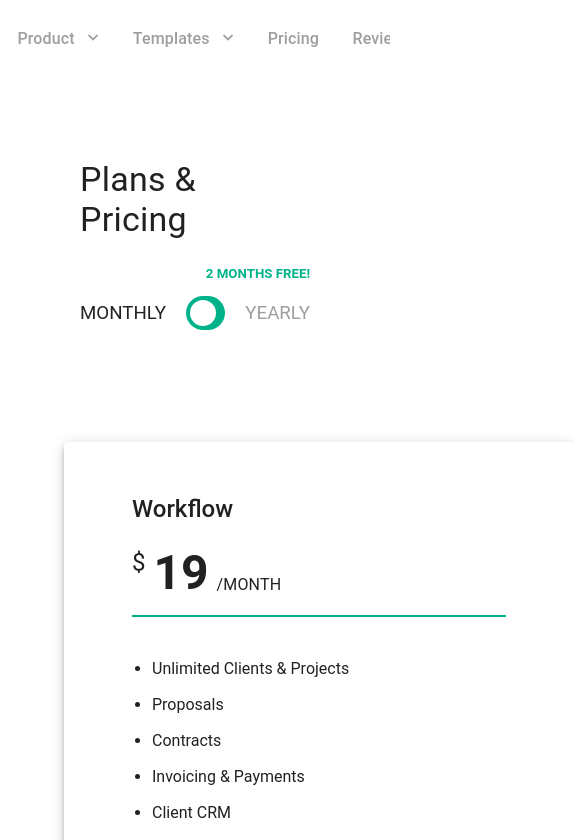
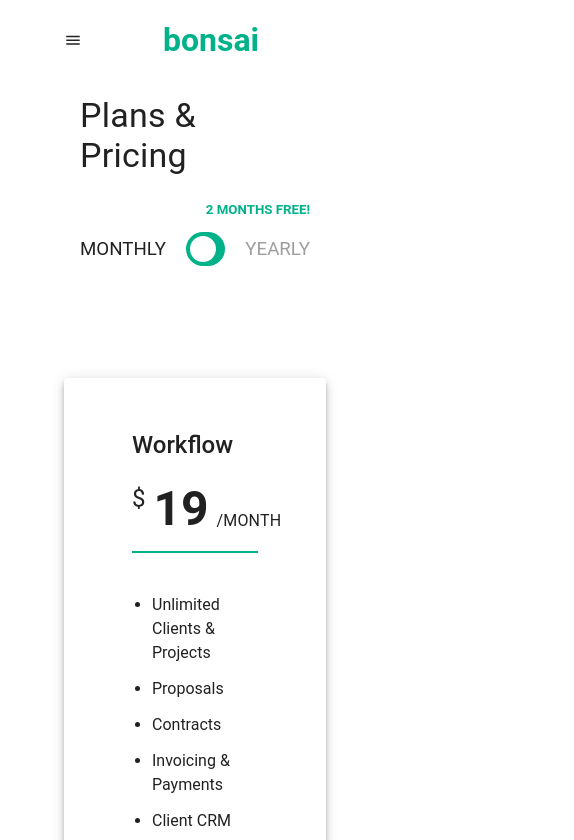
Before and after one commit to FabricioEllerSL/bonsai-pricing-page, a Vue app in the folder front-end/: page / in a window 390 px wide. Shown: the top 840 px of the page, 574 px wide, since content can reach past the window. Built offline with nearby package versions, Linux system fonts and the light colour scheme.

Commit message:
feat: responsive navbar

```diff
--- a/front-end/src/components/Bonsai.vue
+++ b/front-end/src/components/Bonsai.vue
@@ -14,9 +14,25 @@
 <template>
   <v-container fluid class="">
 
+    <!-- NAVBAR MOBILE -->
+
+    <div class="d-block w-100 d-md-none" style="position: absolute;">
+      <v-row>
+        <v-col cols="4" class="d-flex justify-center align-center">
+          <v-btn class="elevation-0">
+            <v-icon icon="mdi-menu" />
+          </v-btn>
+        </v-col>
+        <v-col cols="4" class="text-center">
+          <h1 class="text-primary">bonsai</h1>
+        </v-col>
+        <v-col cols="4"></v-col>
+      </v-row>
+    </div>
+
     <!-- NAVBAR / HEADER -->
 
-    <v-app-bar :elevation="0">
+    <div class="d-none d-md-block">
       <v-row>
         <v-col class="text-center">
           <h1 class="text-primary ml-n16">bonsai</h1>
@@ -25,7 +41,7 @@
           <!-- DROP DOWN MENUS -->
           <v-menu>
             <template v-slot:activator="{ props }">
-              <v-btn append-icon="mdi-chevron-down" color="grey" v-bind="props" class="text-capitalize text-subtitle-1">Product</v-btn>
+              <v-btn append-icon="mdi-chevron-down" v-bind="props" class="text-grey elevation-0 text-capitalize text-subtitle-1">Product</v-btn>
             </template>
             <v-list>
               <v-list-item v-for="(item, index) in items" :key="index" :value="index">
@@ -35,7 +51,7 @@
           </v-menu>
           <v-menu>
             <template v-slot:activator="{ props }">
-              <v-btn append-icon="mdi-chevron-down" color="grey" v-bind="props" class="text-capitalize text-subtitle-1">Templates</v-btn>
+              <v-btn append-icon="mdi-chevron-down" v-bind="props" class="text-grey elevation-0 text-capitalize text-subtitle-1">Templates</v-btn>
             </template>
             <v-list>
               <v-list-item v-for="(item, index) in items" :key="index" :value="index">
@@ -45,15 +61,15 @@
           </v-menu>
 
           <!-- BUTTONS -->
-          <v-btn class="text-grey text-capitalize text-subtitle-1">Pricing</v-btn>
-          <v-btn class="text-grey text-capitalize text-subtitle-1">Reviews</v-btn>
+          <v-btn class="elevation-0 text-grey text-capitalize text-subtitle-1">Pricing</v-btn>
+          <v-btn class="elevation-0 text-grey text-capitalize text-subtitle-1">Reviews</v-btn>
         </v-col>
         <v-col class="d-flex align-center justify-center">
           <v-btn class="text-primary mr-3 px-5 log-in-btn">LOG IN</v-btn>
           <v-btn class="bg-primary px-8 font-weight-bold">START FREE</v-btn>
         </v-col>
       </v-row>
-    </v-app-bar>
+    </div>
 
     <!-- PLANS AND PRICING -->
 
@@ -82,7 +98,7 @@
   <v-container class="mt-16 px-16">
     <v-row>
       <v-col>
-        <v-card class="pa-10 elevation-5 px-13" width="510">
+        <v-card class="pa-10 elevation-5 px-13 w-100">
           <v-card-title class="text-h5">Workflow</v-card-title>
           <div class="d-flex mx-4 my-3">
             <p class="text-h5">$</p>
@@ -103,7 +119,7 @@
         </v-card>
       </v-col>
       <v-col class="d-flex justify-end">
-        <v-card class="pa-10 elevation-5 px-13" width="510">
+        <v-card class="pa-10 elevation-5 px-13 w-100">
           <v-card-title class="text-h5">Workflow Plus</v-card-title>
           <div class="d-flex mx-4 my-3">
             <p class="text-h5">$</p>
@@ -177,11 +193,11 @@
 
   <v-container class="mt-16 px-16">
     <v-row style="background-color: #D4F1F4; height: 300px;" class="d-flex align-center rounded-lg">
-      <v-col class="pl-16" cols="9">
+      <v-col class="pl-0 pl-md-16" cols="12" md="9">
         <h2 class="d-flex text-h4 my-font-serif">It's <h2 class="text-h4 mx-2 text-primary my-font-serif">your</h2> business.</h2>
-        <h2 class="text-h4 my-font-serif">We're here to help it grow.</h2>
+        <h2 class="text-h4 my-font-serif text-center">We're here to help it grow.</h2>
       </v-col>
-      <v-col cols="3">
+      <v-col cols="12" md="3">
         <v-btn class="bg-primary px-12 py-8 font-weight-bold d-flex align-center">START FREE</v-btn>
       </v-col>
     </v-row>
@@ -192,8 +208,6 @@
   <v-container class="mt-16 px-16">
     <h2 class="text-h4 font-weight-thin text-primary text-center">Frequently Asked Questions</h2>
   </v-container>
-
-
 
   <v-container class="mt-16 px-16 d-flex flex-column align-center">
     <v-expansion-panels class="w-75 my-2 elevation-0">
--- a/front-end/src/plugins/vuetify.js
+++ b/front-end/src/plugins/vuetify.js
@@ -10,6 +10,7 @@ import 'vuetify/styles'
 
 // Composables
 import { createVuetify } from 'vuetify'
+import { aliases, mdi } from 'vuetify/iconsets/mdi'
 
 // https://vuetifyjs.com/en/introduction/why-vuetify/#feature-guides
 export default createVuetify({
@@ -24,4 +25,11 @@ export default createVuetify({
       },
     },
   },
+  icons: {
+    defaultSet: 'mdi',
+    aliases,
+    sets: {
+      mdi,
+    },
+  },
 })
```
